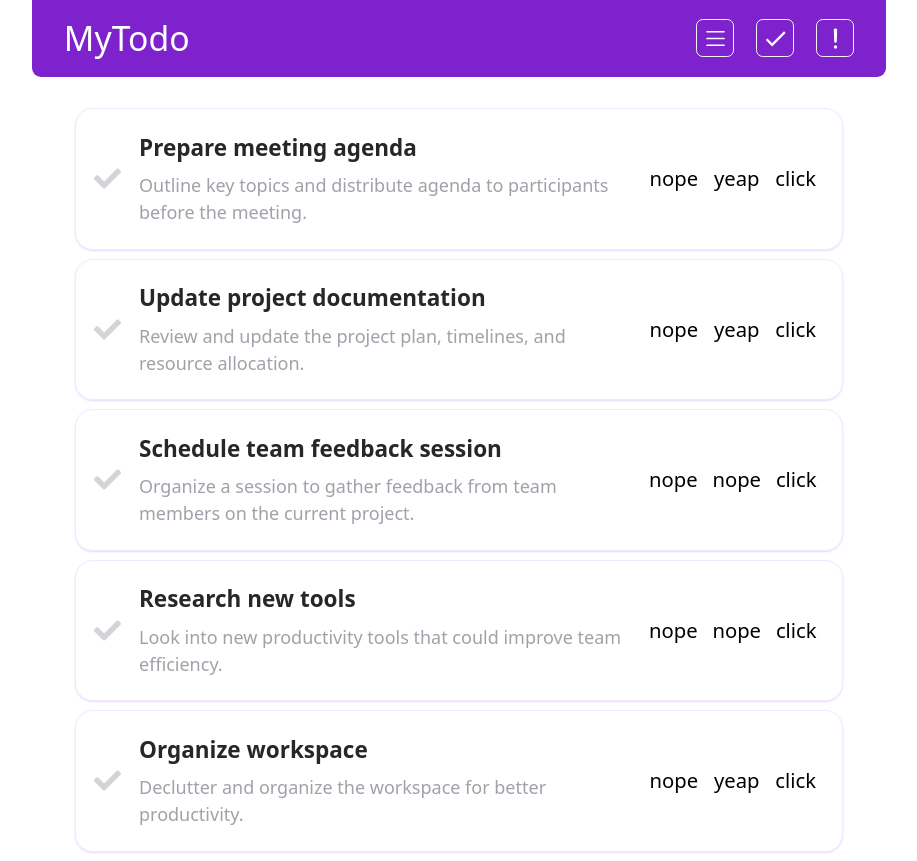
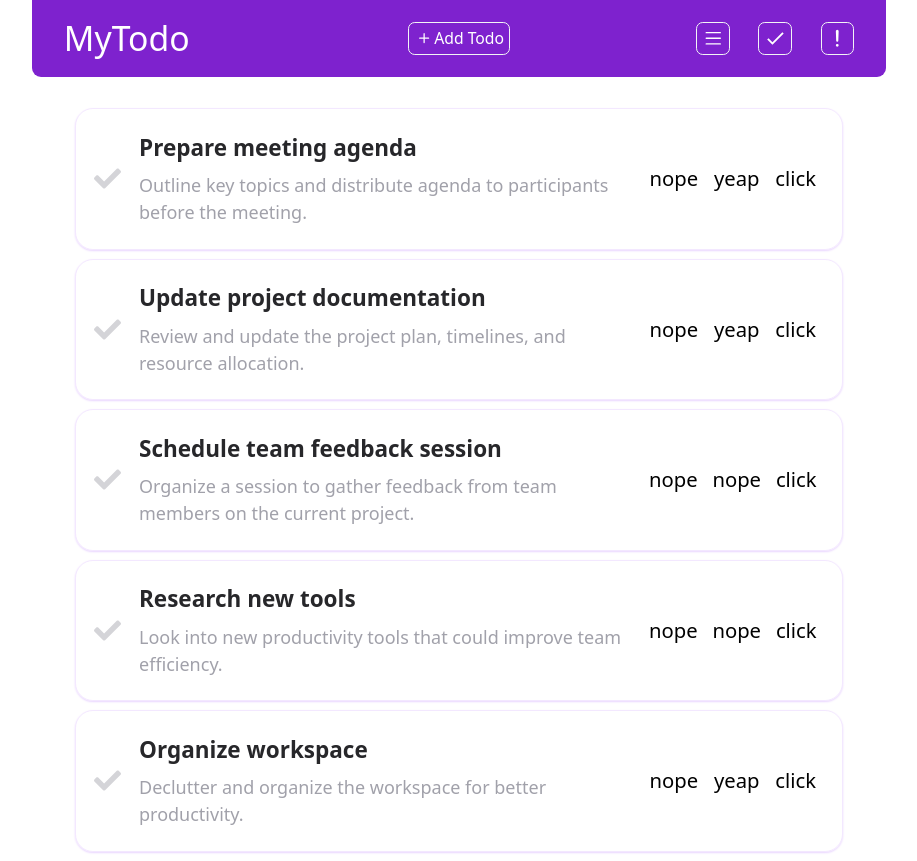
Before and after one commit to pluxxury1999/todo-list, a React (Vite) app: page /all in a window 1280 px wide. Shown: the whole page, without its empty margins (181-1098 px from the left). Built offline with nearby package versions, Linux system fonts and the light colour scheme.

Commit message:
added new btn to header and styles

```diff
--- a/src/components/header/Header.module.scss
+++ b/src/components/header/Header.module.scss
@@ -1,6 +1,20 @@
 .header {
-  @apply w-2/3 mx-auto bg-purple-700 text-white px-7 py-4 rounded-b-lg flex justify-between items-center;
-  & > h1 {
-    @apply text-3xl
-  }
+    @apply w-2/3 mx-auto bg-purple-700 text-white px-7 py-4 rounded-b-lg flex justify-between items-center;
+    & > h1 {
+        @apply text-3xl pointer-events-none w-1/5
+    }
+
+    & > button {
+        @apply border border-gray-100 p-1 rounded-md transition-colors cursor-pointer flex items-center text-sm;
+        &:hover {
+            @apply bg-purple-500;
+            .icon {
+                @apply scale-125
+            }
+        }
+    }
 }
+
+.icon {
+    @apply text-lg transition-all
+}
--- a/src/components/header/Header.tsx
+++ b/src/components/header/Header.tsx
@@ -1,10 +1,15 @@
 import styles from "./Header.module.scss";
 import NavBar from "../navbar/NavBar.tsx";
+import { IoIosAdd } from "react-icons/io";
 
 const Header = () => {
     return (
         <header className={styles.header}>
             <h1>MyTodo</h1>
+            <button title={"Add Todo"}>
+                <IoIosAdd className={styles.icon} />
+                {"Add Todo"}
+            </button>
             <NavBar />
         </header>
     );
--- a/src/components/list-item/TodoItem.module.scss
+++ b/src/components/list-item/TodoItem.module.scss
@@ -11,14 +11,15 @@
 }
 
 .iconContainer > * {
-    @apply text-2xl mr-4 transition-colors duration-300
+    @apply text-2xl mr-4 transition-colors duration-300 cursor-pointer
 }
 
 .contentContainer {
-    &> h3 {
+    & > h3 {
         @apply text-xl font-semibold text-zinc-800
     }
-    &> p {
+
+    & > p {
         @apply text-base text-zinc-400 mt-2
     }
 }
--- a/src/components/list-item/TodoItem.tsx
+++ b/src/components/list-item/TodoItem.tsx
@@ -1,5 +1,8 @@
 import { useAppDispatch } from "../../hooks/hooks.ts";
-import { toggleComplete } from "../../store/todos/todos.slice.ts";
+import {
+    toggleComplete,
+    toggleNecessary,
+} from "../../store/todos/todos.slice.ts";
 import React from "react";
 import { ITodoItemProps } from "../../types/propsTypes.ts";
 import { FaCheck } from "react-icons/fa";
@@ -15,6 +18,7 @@ const TodoItem: React.FC<ITodoItemProps> = ({ todo }) => {
             <div className={styles.contentWrapper}>
                 <div
                     className={`${styles.iconContainer} ${isCompleted ? "text-green-400" : "text-zinc-300"}`}
+                    onClick={() => dispatch(toggleComplete(id))}
                 >
                     <FaCheck />
                 </div>
@@ -26,7 +30,7 @@ const TodoItem: React.FC<ITodoItemProps> = ({ todo }) => {
             <div className={styles.controlsWrapper}>
                 <div>{isCompleted ? "yeap" : "nope"}</div>
                 <div>{isNecessary ? "yeap" : "nope"}</div>
-                <button onClick={() => dispatch(toggleComplete(id))}>
+                <button onClick={() => dispatch(toggleNecessary(id))}>
                     click
                 </button>
             </div>
--- a/src/components/nav-link/NavLink.module.scss
+++ b/src/components/nav-link/NavLink.module.scss
@@ -9,5 +9,5 @@
 }
 
 .linkIcon {
-    @apply text-2xl transition-all;
+    @apply text-xl transition-all;
 }
--- a/src/components/navbar/NavBar.module.scss
+++ b/src/components/navbar/NavBar.module.scss
@@ -1,5 +1,5 @@
 .container {
-    @apply w-1/5;
+    @apply w-1/5 min-w-fit;
     & > ul {
         @apply flex justify-between
     }
--- a/src/store/todos/todos.slice.ts
+++ b/src/store/todos/todos.slice.ts
@@ -26,9 +26,18 @@ export const todoSlice = createSlice({
                 todoToToggle.isCompleted = !todoToToggle.isCompleted;
             }
         },
+        toggleNecessary: (
+            state: Array<ITodo>,
+            action: PayloadAction<string>,
+        ) => {
+            const todoToToggle = state.find(todo => todo.id === action.payload);
+            if (todoToToggle) {
+                todoToToggle.isNecessary = !todoToToggle.isNecessary;
+            }
+        },
     },
 });
 
-export const { addTodo, toggleComplete } = todoSlice.actions;
+export const { addTodo, toggleComplete, toggleNecessary } = todoSlice.actions;
 
 export default todoSlice.reducer;
```
